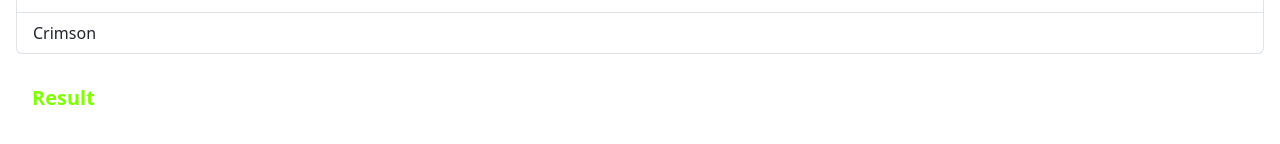
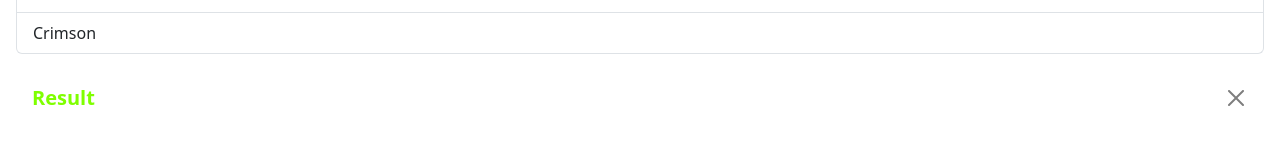
Before and after one commit to nhien021299/keepit-web-app, a React (Vite) app: page / in a window 1280 px wide. Both pictures are taken after a click on the item "Chartreuse". Shown: the part 338-482 px from the top of the page. Built offline with nearby package versions, Linux system fonts and the light colour scheme.

Commit message:
close button

```diff
--- a/src/App.tsx
+++ b/src/App.tsx
@@ -17,13 +17,20 @@ function App() {
 
   const [color, setColor] = useState("");
   const [background, setBackground] = useState("");
+  const [isVisible, setVisible] = useState(false);
 
   function onSelectColor(color: string) {
     setColor(color ?? "");
+    setVisible(true);
   }
 
   function onSelectBg(background: string) {
     setBackground(background ?? "");
+    setVisible(true);
+  }
+
+  function onClose() {
+    setVisible(false);
   }
 
   return (
@@ -38,12 +45,15 @@ function App() {
         items={backgrounds}
         onSelected={onSelectBg}
       />
+      {isVisible && (
         <div
           style={{
             background: `${background}`,
             margin: 16,
             padding: 16,
             borderRadius: 12,
+            display: "flex",
+            justifyContent: "space-between",
           }}
         >
           <h4
@@ -55,7 +65,14 @@ function App() {
           >
             Result
           </h4>
+          <button
+            className="btn-close"
+            color="none"
+            aria-label="Close"
+            onClick={onClose}
+          ></button>
         </div>
+      )}
     </>
   );
 }
--- a/src/components/ListGroup.tsx
+++ b/src/components/ListGroup.tsx
@@ -7,7 +7,7 @@ interface Props {
   onSelected?: (item: string) => void;
 }
 
-function ListGroup({ items, title, onSelected }: Props) {
+function ListGroup({ items = [], title = "Title", onSelected }: Props) {
   const [selectedIndex, setIndex] = useState(-1);
 
   const handleOnClicked = (index: number) => {
```
Lines whose indentation alone changed are shown as unchanged.
